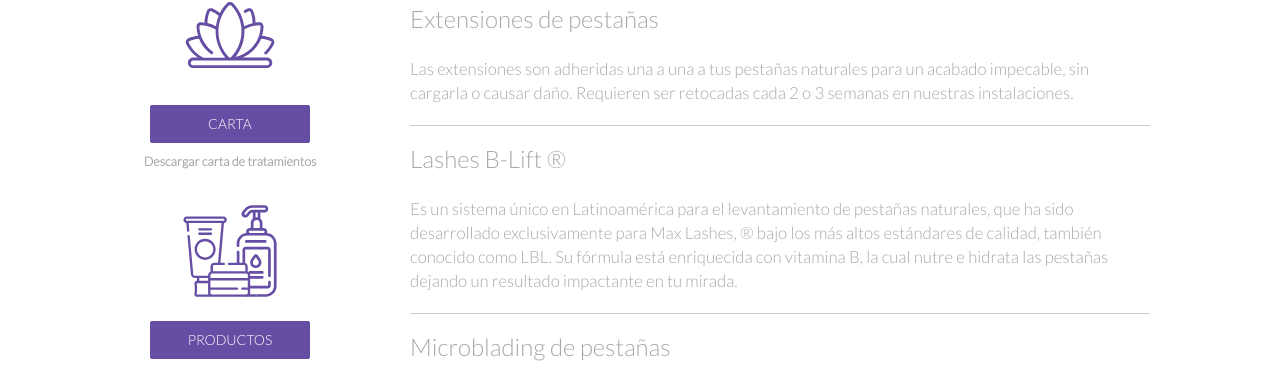
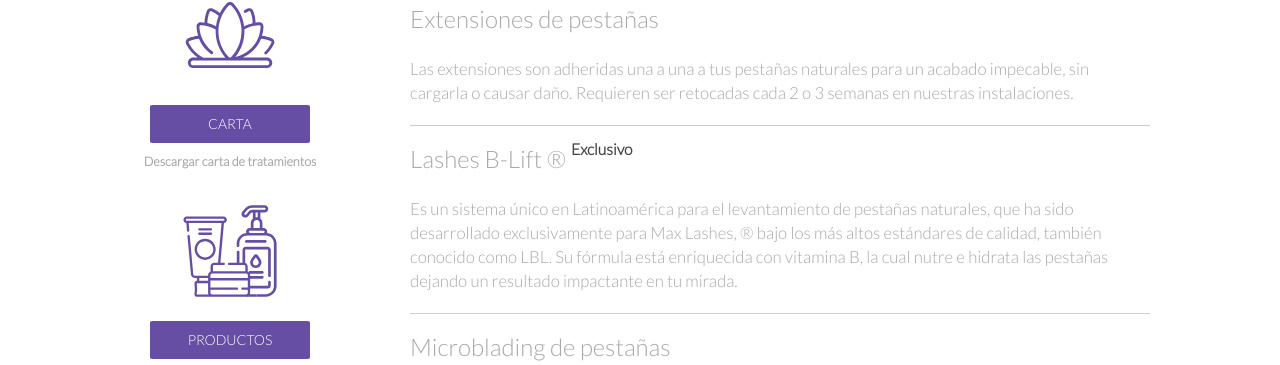
Before and after one commit to DevGSiancas/MAXLASHES, a PHP site: page /cejas-pestanas.php in a window 1280 px wide. Shown: the part 768-1133 px from the top of the page. Run offline with PHP 8.4, Linux system fonts and the light colour scheme.

Commit message:
cambios de redaccion

```diff
--- a/cejas-pestanas.php
+++ b/cejas-pestanas.php
@@ -120,7 +120,7 @@ error_reporting(0);
 		</div>
 
 		<div class="desc">
-			<h3>Lashes B-Lift &#174</h3>
+			<h3>Lashes B-Lift &#174 <strong>Exclusivo</strong></h3>
 			<p>Es un sistema único en Latinoamérica para el levantamiento de pestañas naturales, que ha sido desarrollado exclusivamente para Max Lashes, &#174 bajo los más altos estándares de calidad, también conocido como LBL. Su fórmula está enriquecida con vitamina B, la cual nutre e hidrata las pestañas dejando  un resultado impactante en tu mirada.</p>
 		</div>
 
--- a/css/cejas-pestanas.1.0.0.css
+++ b/css/cejas-pestanas.1.0.0.css
@@ -26,6 +26,15 @@
 .container .left .desc h3{
 	text-align: left;
 	margin: 10px 0px 25px 0px;
+	position: relative;
+}
+
+.container .left .desc h3 strong{
+	color:#444444;
+	position: absolute;
+	font-size: 0.65em;
+	top: -5px;
+	padding-left: 5px;
 }
 
 .container .left .desc p{
--- a/css/global.1.0.0.css
+++ b/css/global.1.0.0.css
@@ -253,7 +253,7 @@ body, html{
 
 #menu-content #reservas{
 
-	background: #e24585;
+	background: #b52555;
 	color: #fff;
 }
 
```
